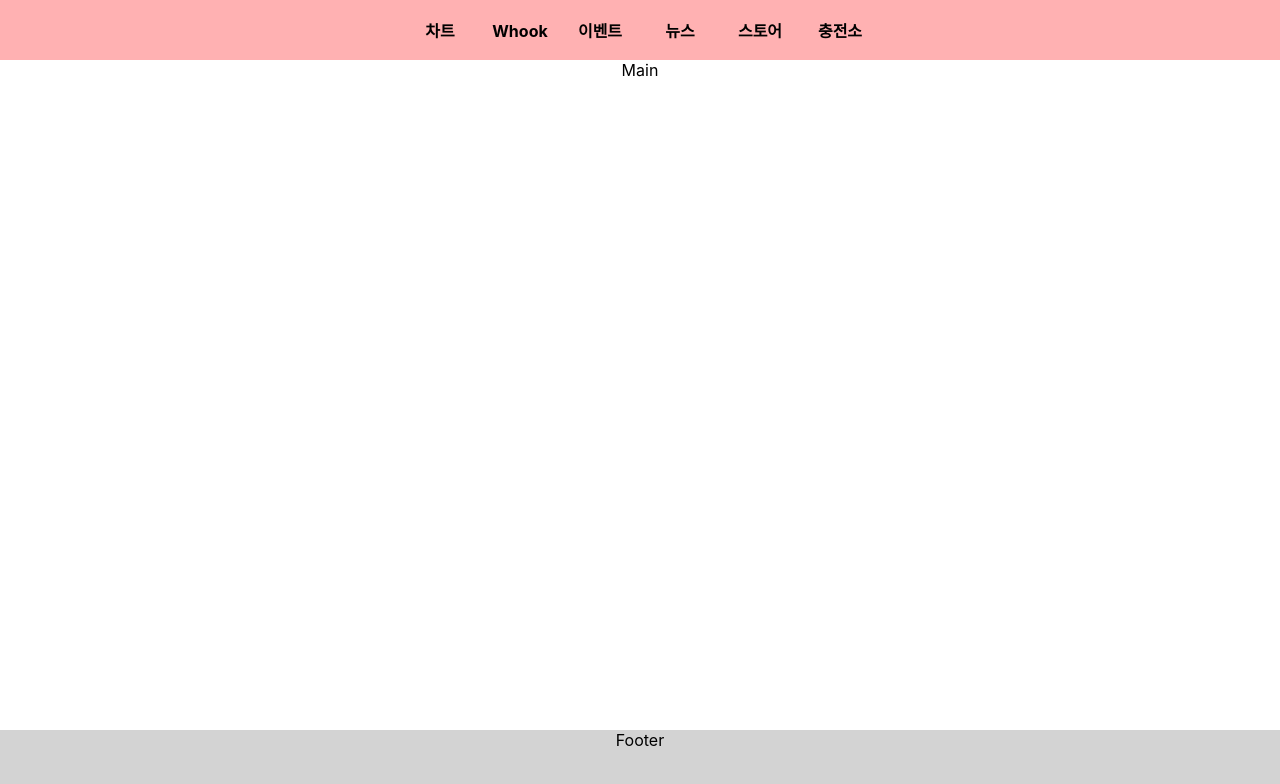
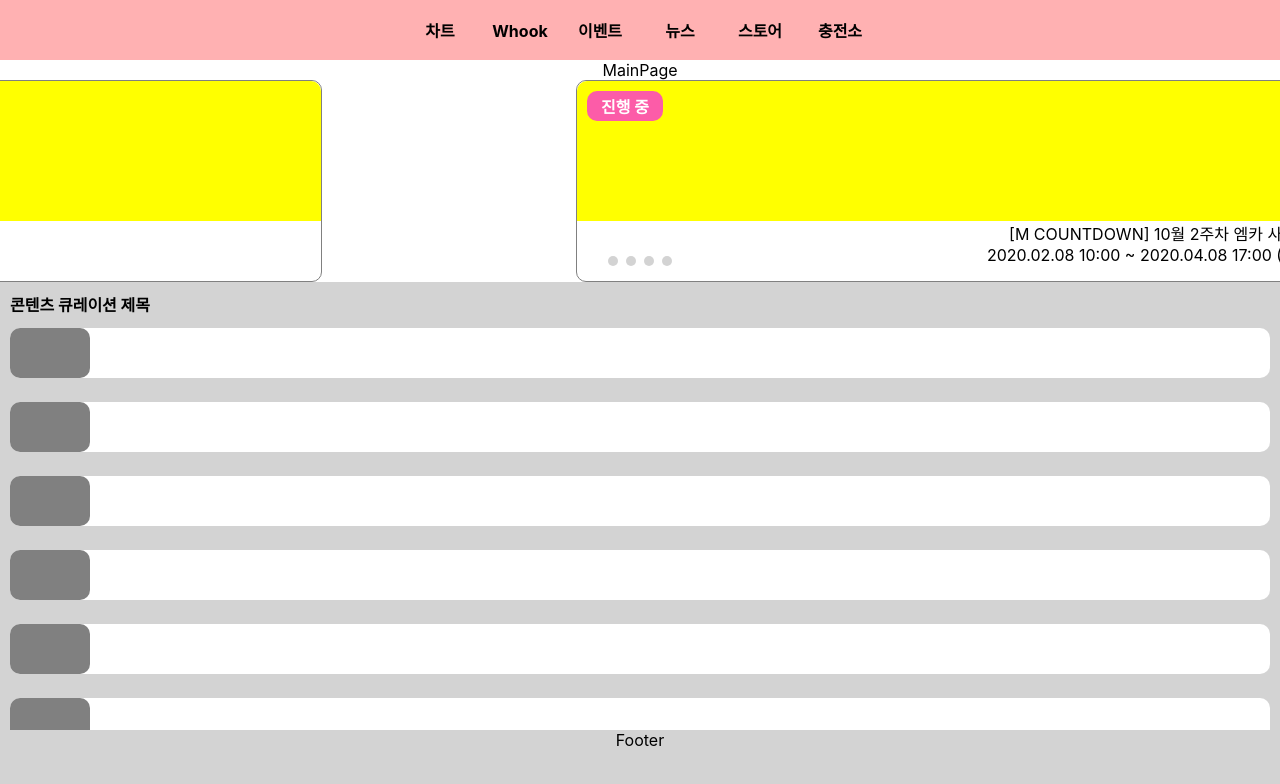
Before and after one commit to subin3277/Hanteo, a React (Create React App) app: page / in a window 1280 px wide. Shown: the top 784 px of the page. Built offline with nearby package versions, Linux system fonts and the light colour scheme.

Commit message:
temp main page

```diff
--- a/src/pages/Main.jsx
+++ b/src/pages/Main.jsx
@@ -1,9 +1,75 @@
+import { Card, Carousel } from "../components";
+import { styled } from 'styled-components';
+
+
 const Main = () => {
+
+  const ContentCard = () => {
+    return (
+      <S.Card>
+        <S.Card_title></S.Card_title>
+        <S.Card_content></S.Card_content>
+      </S.Card>
+    )
+  }
+
   return (
     <div>
-      Main
+      MainPage
+      <Carousel>
+        <Card/>
+        <Card/>
+        <Card/>
+        <Card/>
+      </Carousel>
+
+      <S.Content>
+        <S.Title>콘텐츠 큐레이션 제목</S.Title>
+        <S.Content_section>
+          <ContentCard/>
+          <ContentCard/>
+          <ContentCard/>
+          <ContentCard/>
+          <ContentCard/>
+          <ContentCard/>
+        </S.Content_section>
+      </S.Content>
+
     </div>
   )
 }
 
+const S = {
+  Content : styled.section`
+    width: 100%;
+    background-color: lightgrey;
+    padding : 10px;
+    box-sizing: border-box;
+    text-align: start;
+  `,
+  Title : styled.div`
+    font-weight: bold;
+  `,
+  Content_section : styled.section`
+    display: flex;
+    flex-direction: column;
+    gap : 24px;
+    margin-top: 12px;
+  `,
+  Card : styled.div`
+    display: flex;
+    background-color: white;
+    border-radius: 10px;
+  `,
+  Card_title : styled.div`
+    width : 80px;
+    height: 50px;
+    background-color: gray;
+    border-radius: 10px;
+  `,
+  Card_content : styled.div`
+
+  `
+}
+
 export default Main;
```
